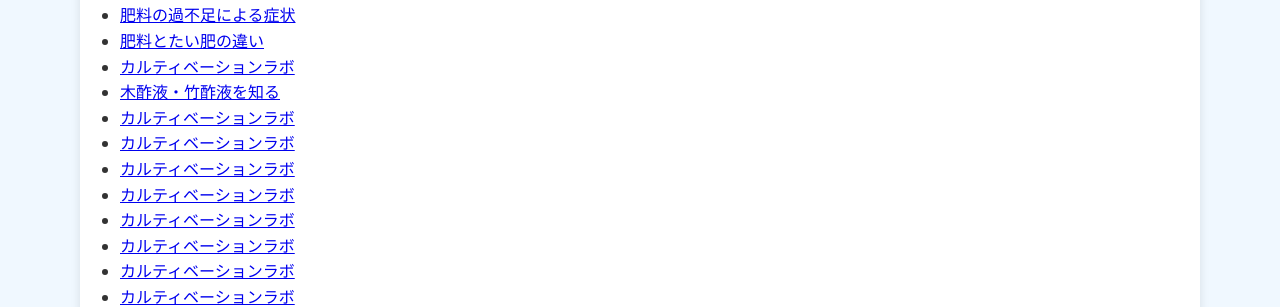
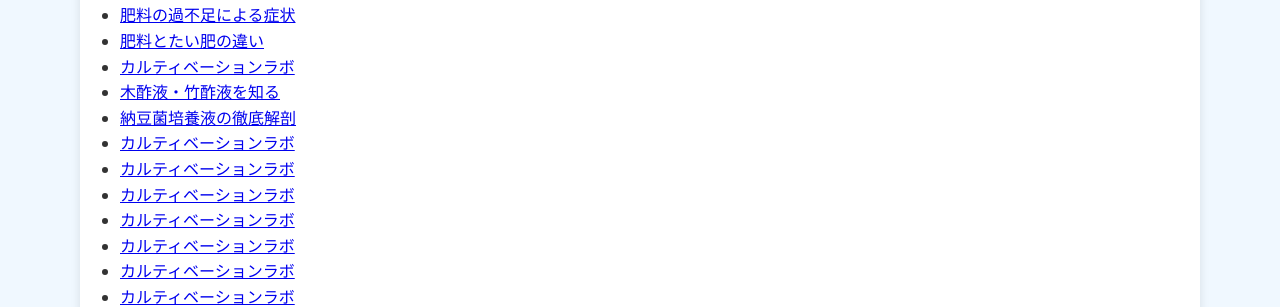
Before and after one commit to shiitake-garden/shiitake-garden.github.io, a Jekyll site: the page built from column/index.html, in a window 1280 px wide. Shown: the part 402-709 px from the top of the page. Built offline with Jekyll 4.4.1, drawn with Linux system fonts in a browser that asks for light colours.

Commit message:
Update column_nattoukin.html

```diff
--- a/column/column_nattoukin.html
+++ b/column/column_nattoukin.html
@@ -1,6 +1,6 @@
 ---
 layout: default_care
-title: カルティベーションラボ
+title: 納豆菌培養液の徹底解剖
 ---
 
 
```
